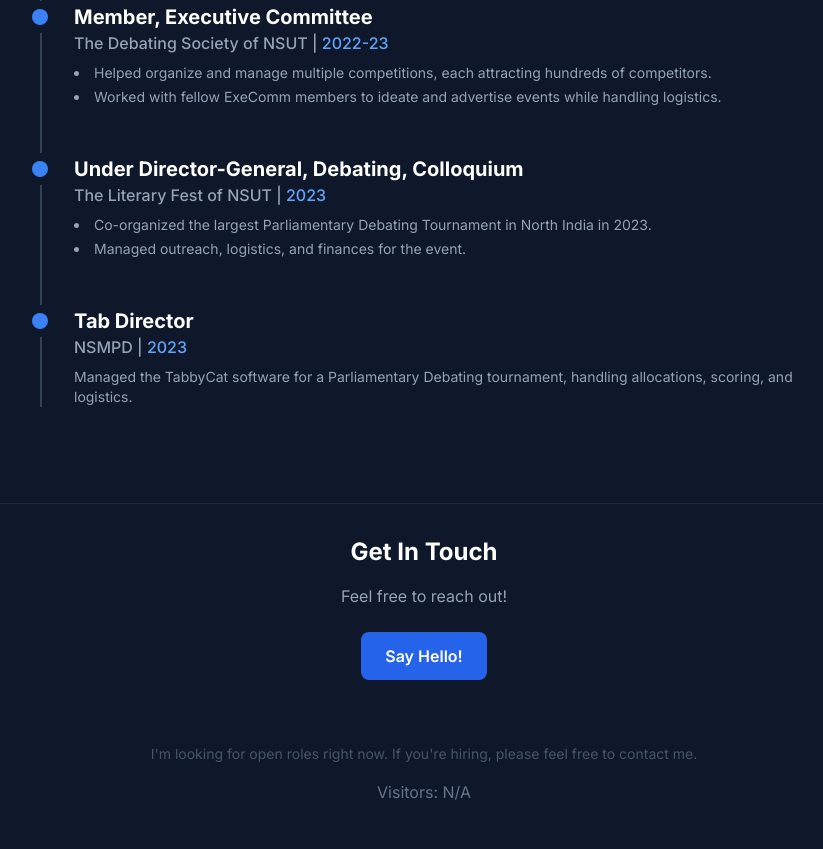
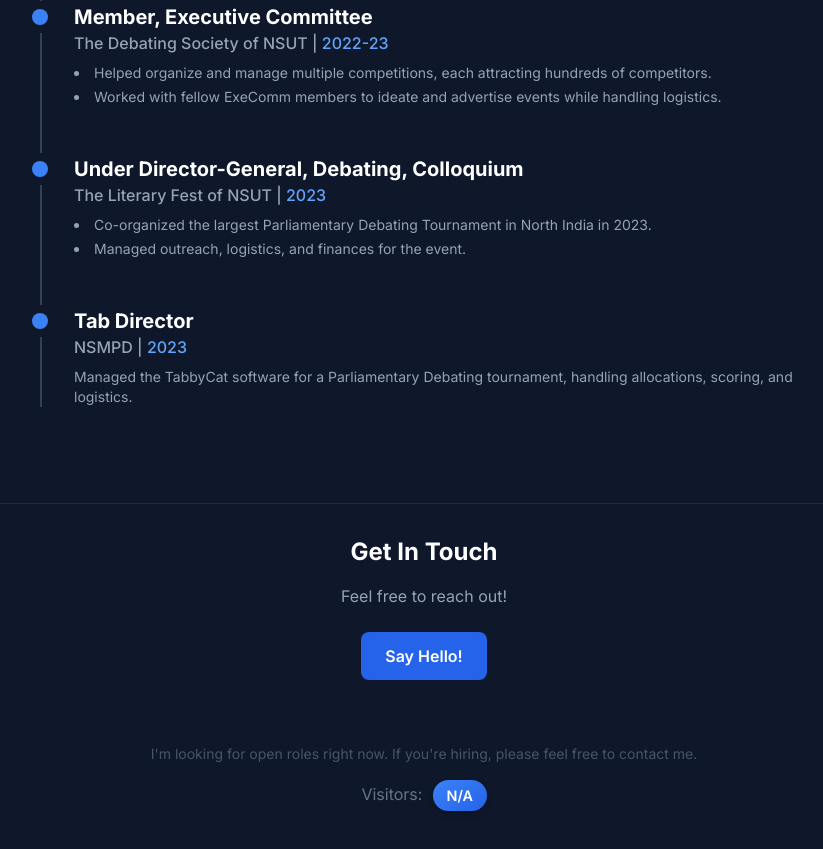
Before and after one commit to AdityaPande128/Cloud_Resume_Challenge, a plain HTML site: page index.html in a window 1280 px wide. Shown: the part 2096-2945 px from the top of the page, without its empty margins (216-1039 px from the left). Drawn offline with nearby package versions, Linux system fonts and the light colour scheme; no server answers; some icons are missing.

Commit message:
Update style.css
style for visitor counter

```diff
--- a/style.css
+++ b/style.css
@@ -29,3 +29,21 @@ body {
 .project-card:hover::before {
     opacity: 1;
 }
+.visitor-count-pill {
+  display: inline-block;
+  font-size: 0.9rem;
+  font-weight: 600;
+  color: #ffffff;
+  background: linear-gradient(145deg, #3b82f6, #2563eb);
+  padding: 0.3rem 0.85rem;
+  border-radius: 9999px;
+  vertical-align: middle;
+  margin-left: 6px;
+  box-shadow: 0 4px 6px rgba(0, 0, 0, 0.1), 0 1px 3px rgba(0, 0, 0, 0.08);
+  transition: transform 0.2s ease-in-out, box-shadow 0.2s ease-in-out;
+}
+
+.visitor-count-pill:hover {
+  transform: translateY(-2px);
+  box-shadow: 0 7px 10px rgba(0, 0, 0, 0.1), 0 3px 6px rgba(0, 0, 0, 0.08);
+}
```
